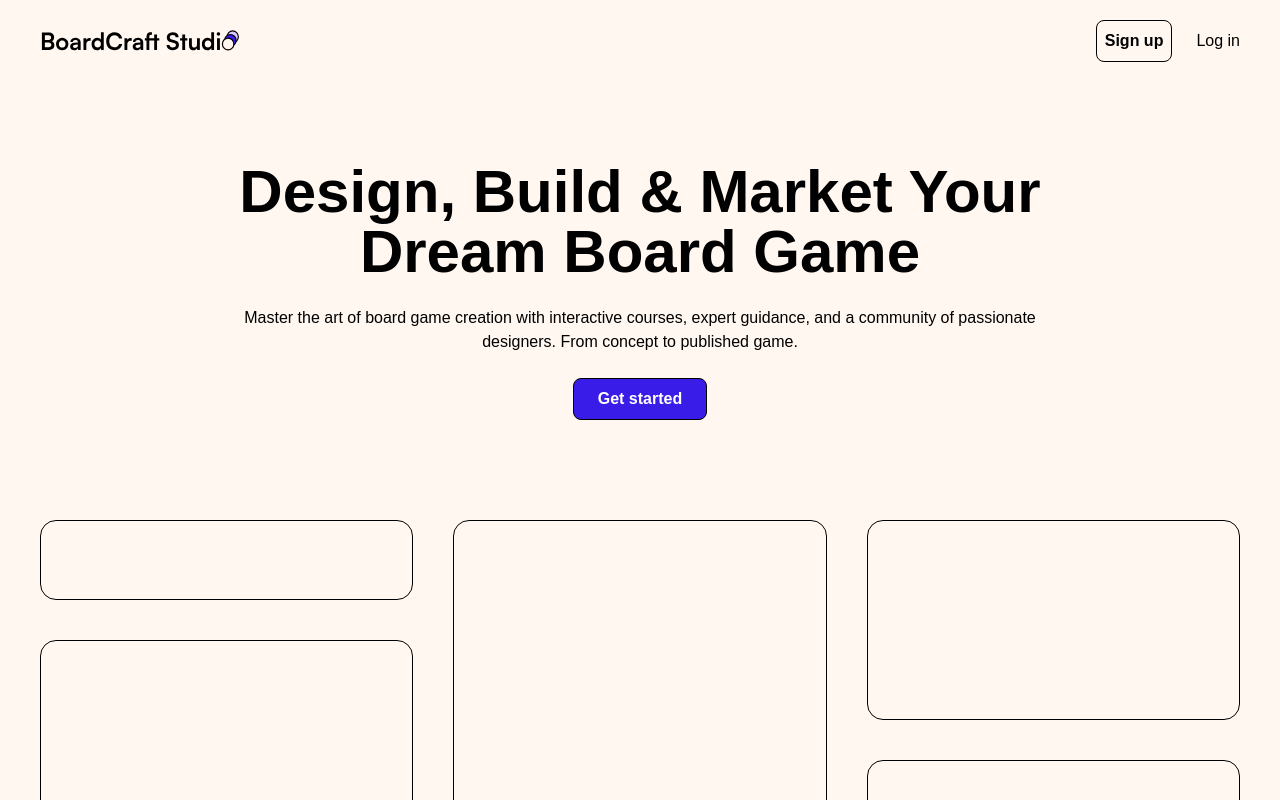
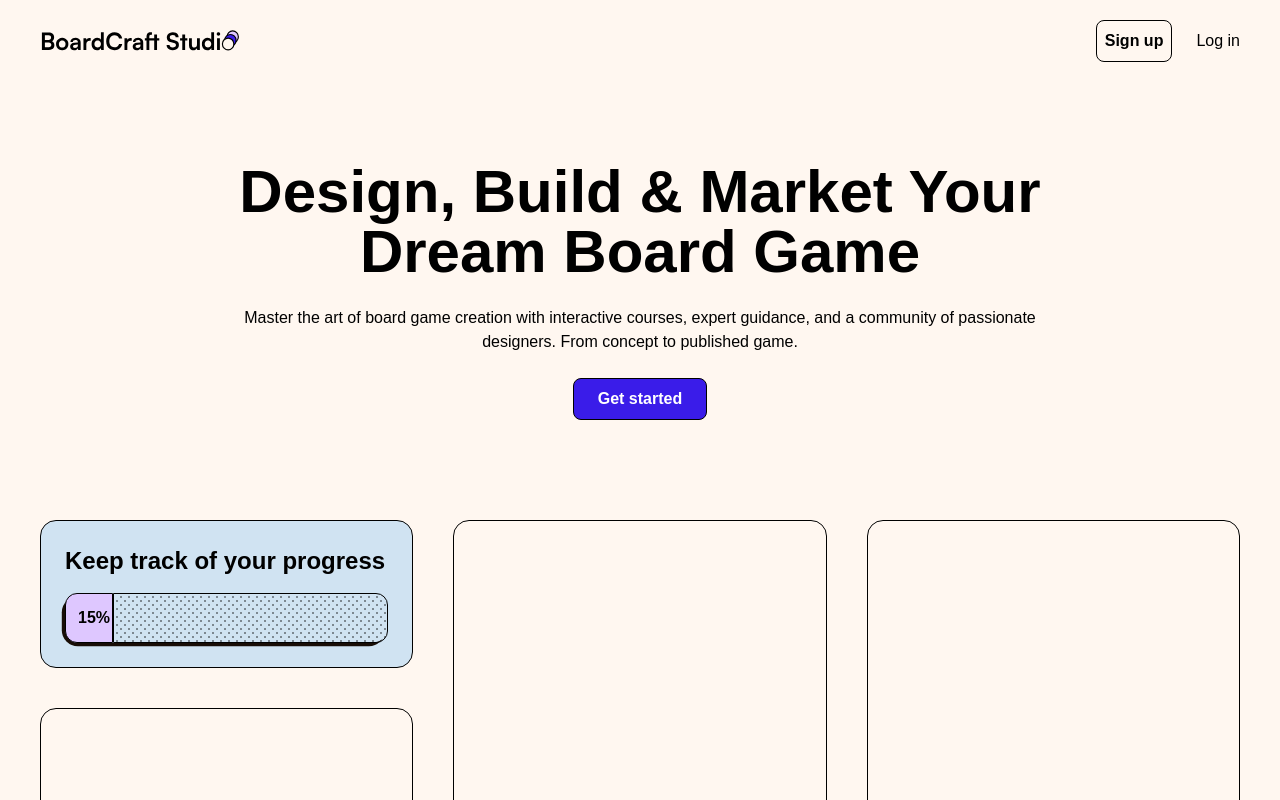
Before and after one commit to t-holmquist/learning-platform, a Next.js app: page / in a window 1280 px wide. Shown: the top 800 px of the page. Built offline with nearby package versions, Linux system fonts and the light colour scheme; a web font is replaced by a local one.

Commit message:
feat: progress bar with hoveranimation on front page

```diff
--- a/app/page.tsx
+++ b/app/page.tsx
@@ -4,6 +4,7 @@ import Button from '@/components/ui/button'
 import Image from 'next/image'
 import Link from 'next/link'
 import Footer from '@/components/ui/footer';
+import { ProgressBarLandingPage } from '@/components/ui/progressBarLandingPage';
 
 
 const Home = () => {
@@ -23,12 +24,14 @@ const Home = () => {
           <section className='space-y-6 w-11/12 lg:w-8/12 flex flex-col items-center'>
             <h1 className='font-black text-center text-3xl sm:text-6xl'>Design, Build & Market Your Dream Board Game</h1>
             <p className='text-center'>Master the art of board game creation with interactive courses, expert guidance, and a community of passionate designers. From concept to published game.</p>
-            <Button className='w-fit' title='Get started'/>
+            <Link href={"/sign-in"}>
+              <Button className='w-fit' title='Get started'/>
+            </Link>
           </section>
         </div>
         <section className='grid grid-cols-1 lg:grid-cols-12 gap-10 grid-rows-12 px-5 py-5 sm:px-10'>
               {/* Progress */}
-              <div className='col-span-4 row-span-3 border rounded-large'></div>
+              <ProgressBarLandingPage />
               {/* Sidebar */}
               <div className='col-span-4 row-span-12 border rounded-large'></div>
               {/* XP and rank */}
--- /dev/null
+++ b/components/ui/progressBarLandingPage.tsx
@@ -0,0 +1,37 @@
+'use client'
+
+import { motion } from 'motion/react'
+import { useState } from 'react';
+
+
+export const ProgressBarLandingPage = () => {
+
+    const [isActive, setIsActive] = useState(false);
+
+
+  return (
+
+    <div
+    onMouseEnter={() => {setIsActive(true)}}
+    onMouseLeave={() => {setIsActive(false)}}
+    className='col-span-4 space-y-4 row-span-3 border p-6 rounded-large bg-bg-green hover:border-primary transition-all'>
+        <h2 className='text-2xl font-bold'>Keep track of your progress</h2>
+        <div className="flex shadow-primary rounded-large">
+            <motion.div
+            initial={{width: '15%'}}
+            animate={isActive ? {width: '40%'} : '0%'}
+            transition={{
+            type: 'spring',
+            duration: 1,
+            bounce: 0.3,
+            }}
+            className="bg-secondary rounded-l-xl p-3 border">
+                <p className="text-black font-bold">{isActive ? '40%' : '15%'}</p>
+            </motion.div>
+            {/* Flex 1 allows the dot div to shrink and grow regardless of initial width */}
+            <div className="flex-1 border bgDots border-black rounded-r-xl"></div>
+        </div>
+    </div>
+
+  );
+}
```
Also changed, not shown: app/globals.css (line endings or trailing spaces).
